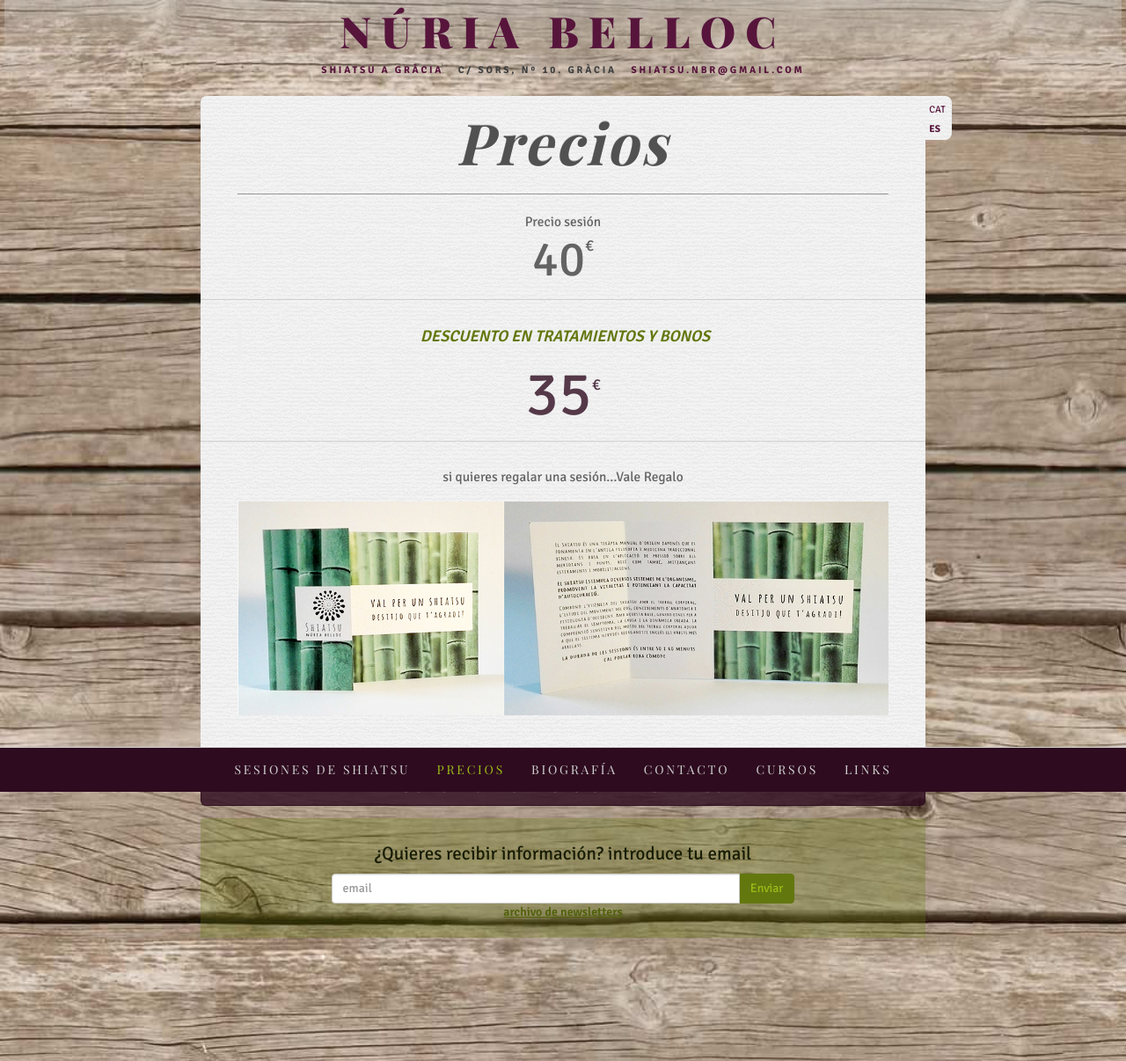
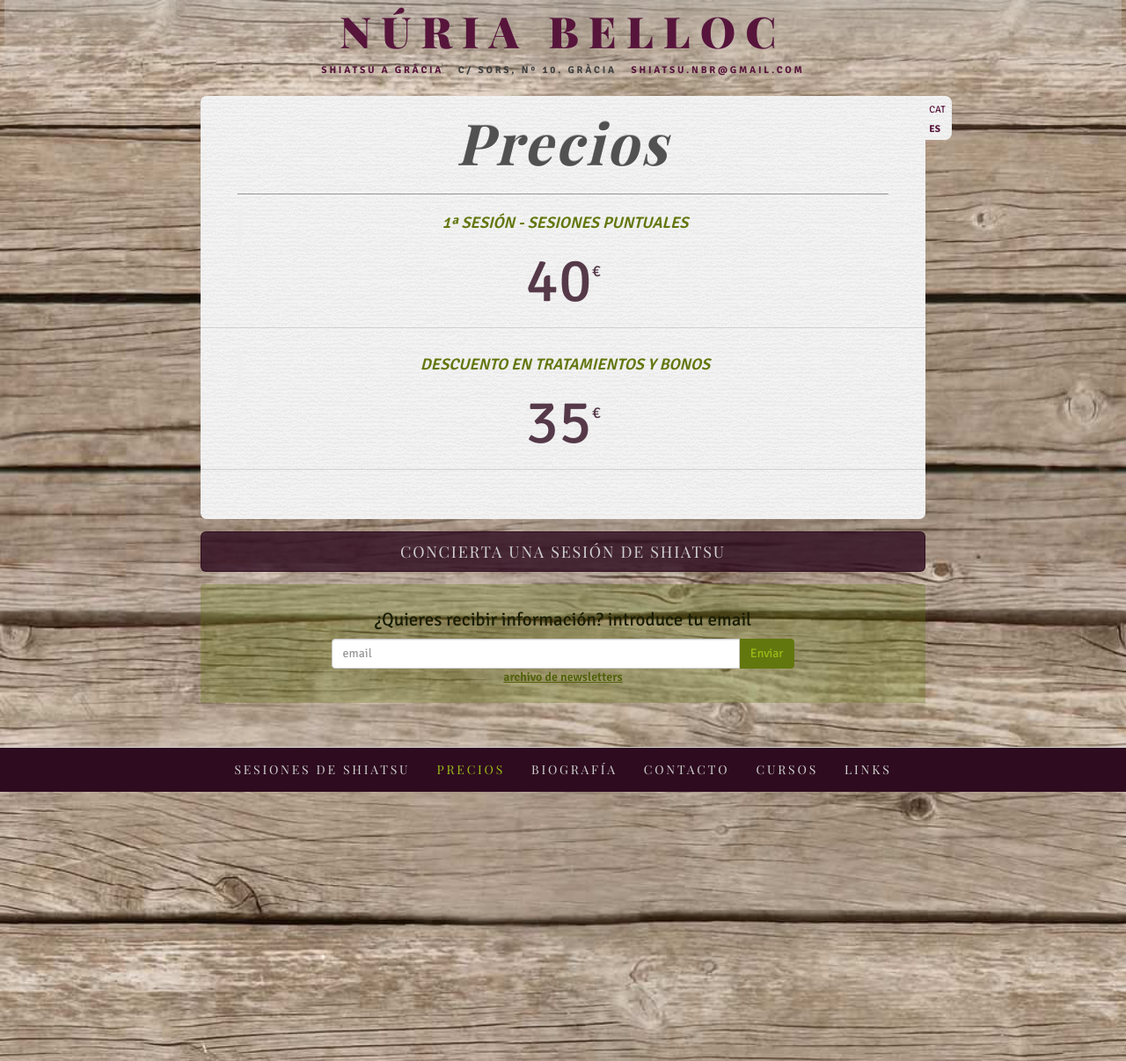
Before and after one commit to agustibr/shiatsu.nuriabelloc.com, a Jekyll site: the page built from es/2-precios.md, in a window 1280 px wide. Shown: the whole page at 88% size. Built offline with Jekyll 4.4.1, drawn with Linux system fonts in a browser that asks for light colours; some web fonts are replaced.

Commit message:
Updated 2-precios.md

```diff
--- a/es/2-precios.md
+++ b/es/2-precios.md
@@ -1,6 +1,8 @@
 ---
 title: Precios
-description: "Precios de las sesiones de Shiatsu en Gracia; bono 3 sesiones, primera sesión y sesión puntual de shiatsu en Barcelona."
+description: >-
+  Precios de las sesiones de Shiatsu en Gracia; bono 3 sesiones, primera sesión
+  y sesión puntual de shiatsu en Barcelona.
 menu: true
 permalink: es/precios/
 sibling: preus
@@ -10,10 +12,9 @@
 
 
 
+> **1ª SESIÓN - SESIONES PUNTUALES**
 
-Precio sesión
-
-#### 40
+### 40
 
 ---
 
@@ -22,7 +23,3 @@
 ### 35
 
 ---
-
-si quieres regalar una sesión...Vale Regalo
-
-![vale regalo shiatsu]({{site.baseurl}}/image/val_regal_1.jpg)
```
